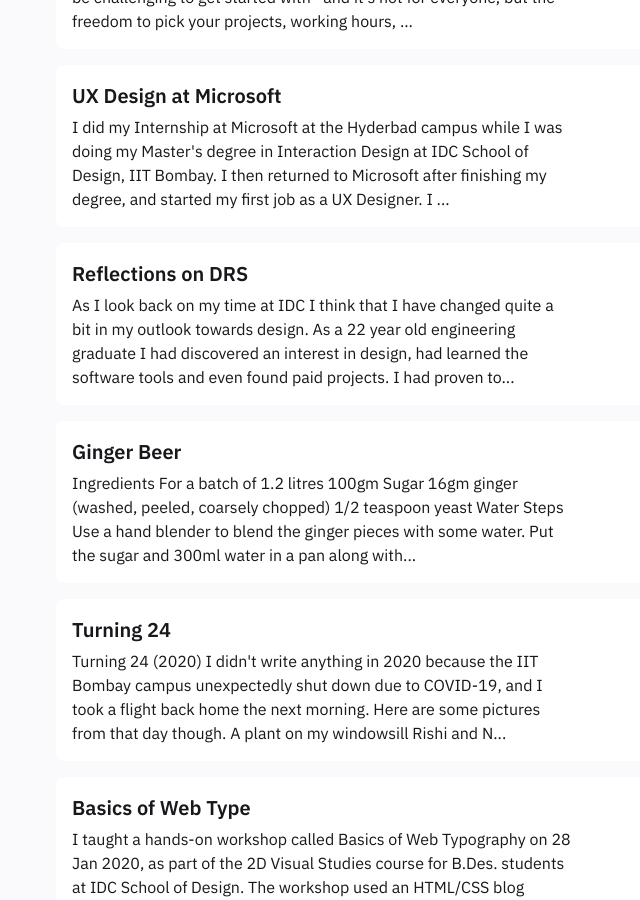
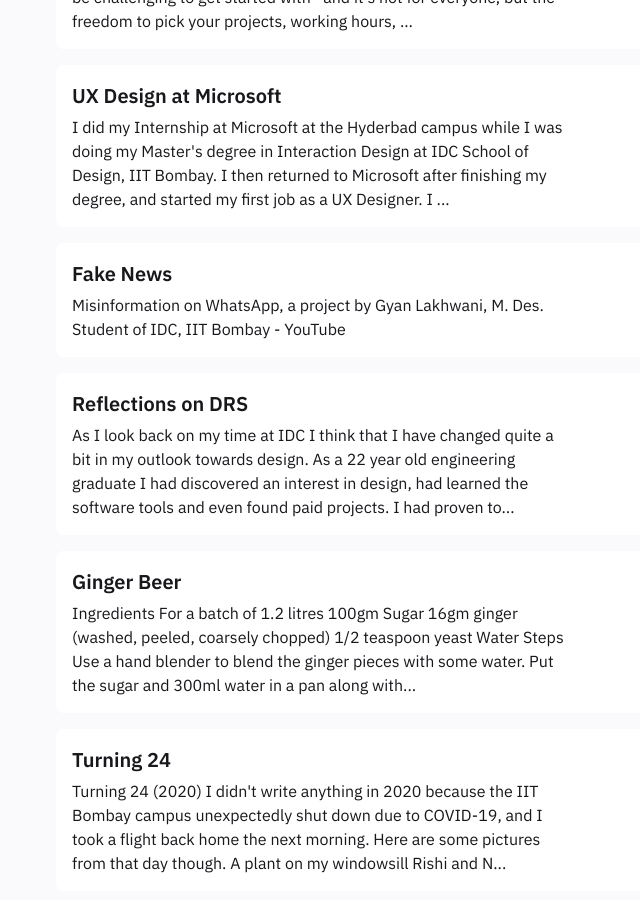
Before and after one commit to gyanl/garden, a Jekyll site: the page built from pages/index.md, in a window 1280 px wide and 900 px high, scrolled down 3166 px. Shown: the whole window, without its empty margins (282-922 px from the left). Built offline with Jekyll 4.4.1, drawn with Linux system fonts in a browser that asks for light colours.

Commit message:
some updates

```diff
--- /dev/null
+++ b/_notes/Public/Fake News.md
@@ -0,0 +1,11 @@
+---
+date: 20-06-2020
+notetype: feed
+title: Fake News
+subtitle: Misinformation on the Internet
+tags: misc
+---
+
+
+
+[Misinformation on WhatsApp, a project by Gyan Lakhwani, M. Des. Student of IDC, IIT Bombay - YouTube](https://www.youtube.com/watch?v=TJzG4eimU70)
```
Also changed, not shown: _notes/Public/Digital Garden.md (+1 -1 lines), 1 other file.
